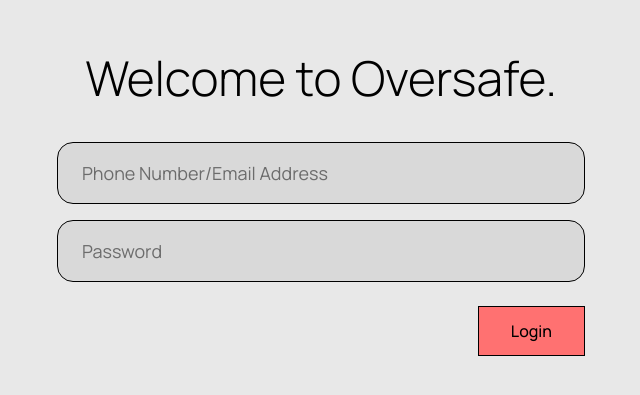
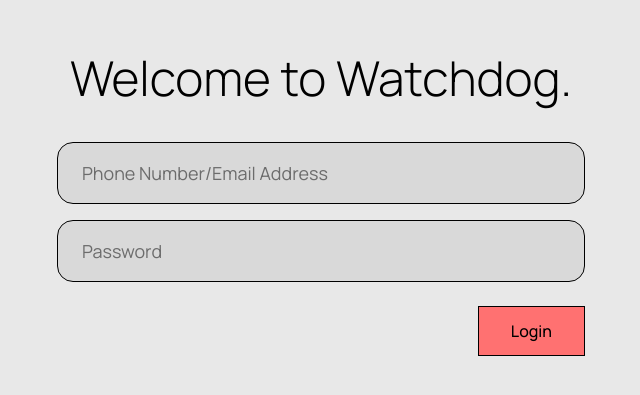
Before and after one commit to xiongian/nexhacks, a Next.js app: page / in a window 1280 px wide. Shown: the part 195-590 px from the top of the page, without its empty margins (319-959 px from the left). Built offline with nearby package versions, Linux system fonts and the light colour scheme.

Commit message:
Rebrand to Watchdog

```diff
--- a/app/layout.tsx
+++ b/app/layout.tsx
@@ -8,7 +8,7 @@
 });
 
 export const metadata: Metadata = {
-  title: "Oversafe",
+  title: "Watchdog",
   description: "Security Analyzer Dashboard",
 };
 
--- a/app/page.tsx
+++ b/app/page.tsx
@@ -5,7 +5,7 @@
     <div className="flex min-h-screen items-center justify-center bg-background">
       <main className="w-full max-w-xl p-6">
         <h1 className="text-4xl sm:text-5xl font-light text-foreground mb-10 text-center">
-          Welcome to Oversafe.
+          Welcome to Watchdog.
         </h1>
         <LoginForm />
       </main>
```
Also changed, not shown: 1 other file (tests, documents, lock files or other folders).
